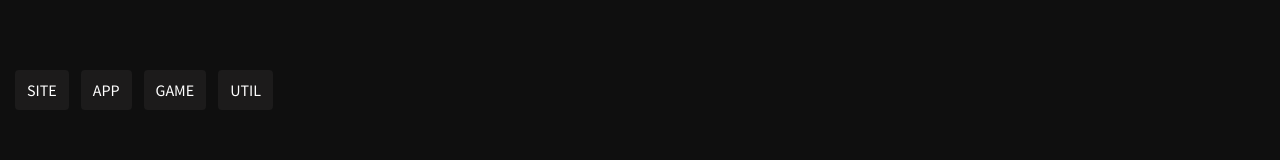
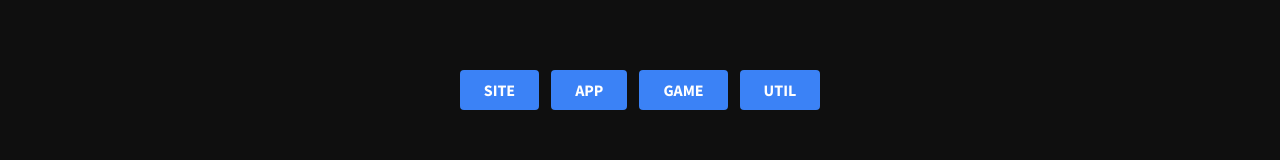
Before and after one commit to devbymarcos/marcoslopes.dev, a Next.js app: page /projetos in a window 1280 px wide. Shown: the part 122-282 px from the top of the page. Built offline with nearby package versions, Linux system fonts and the light colour scheme.

Commit message:
style: modificado color de botões

```diff
--- a/app/projetos/page.js
+++ b/app/projetos/page.js
@@ -12,15 +12,14 @@ export default function Projetos() {
     <>
       <div className="pt-28 container">
         <section className="my-20">
-          <nav>
-            <ul className="flex gap-3 ">
+          <nav className="flex justify-center">
+            <ul className="flex gap-3 flex-wrap">
               {categry.map((item, index) => {
                 return (
-                  <li
-                    className="text-white uppercase py-2 px-3 bg-color-secondary rounded"
-                    key={index}
-                  >
-                    {item}
+                  <li key={index}>
+                    <button className="text-white bg- uppercase py-2 px-6 bg-blue-500 font-bold rounded">
+                      {item}
+                    </button>
                   </li>
                 );
               })}
```
